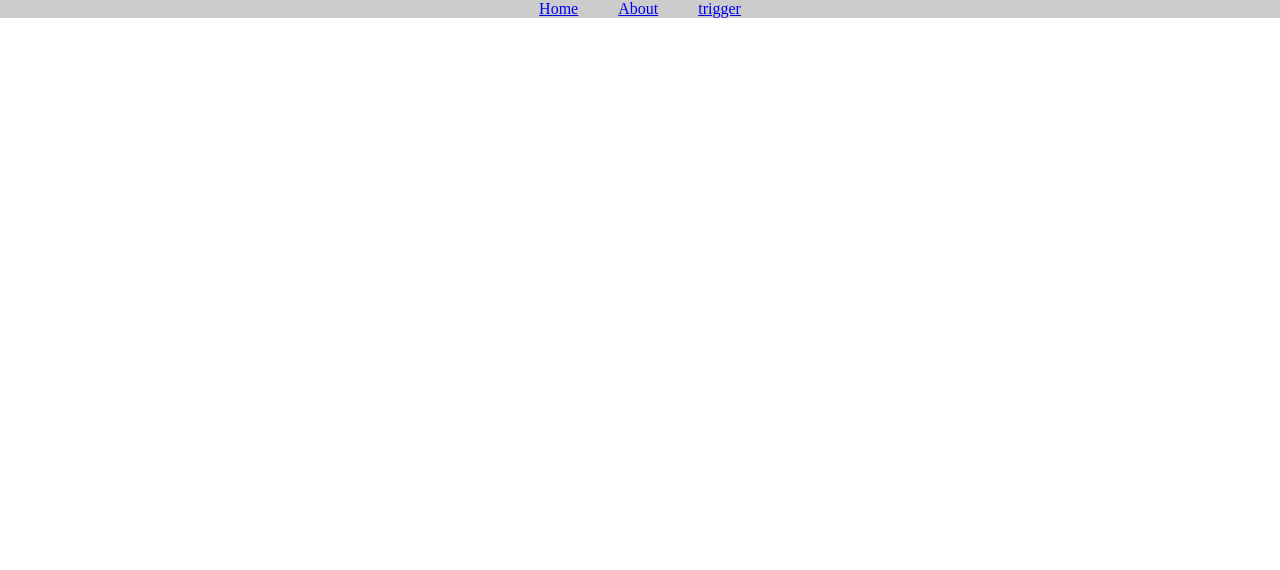
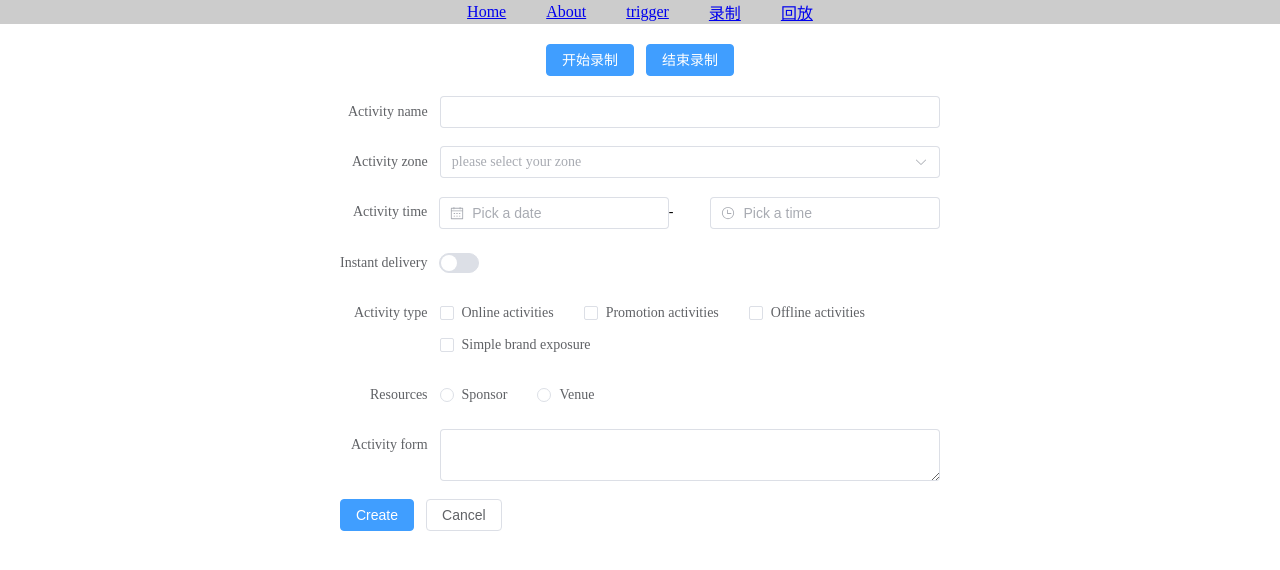
Before and after one commit to wangchunhuas/sourcemap-demo, a Vue app: page /#/record in a window 1280 px wide. Before the commit this address had no page. Shown: the top 570 px of the page. Built offline with nearby package versions, Linux system fonts and the light colour scheme.

Commit message:
rrweb:操作录像回放

```diff
--- a/package.json
+++ b/package.json
@@ -12,6 +12,9 @@
     "axios": "^1.7.8",
     "element-plus": "^2.9.0",
     "error-stack-parser": "^2.1.4",
+    "pinia": "^2.3.0",
+    "rrweb": "^2.0.0-alpha.4",
+    "rrweb-player": "^1.0.0-alpha.4",
     "source-map-js": "^1.2.1",
     "vue": "^3.5.12",
     "vue-router": "^4.5.0"
--- a/src/App.vue
+++ b/src/App.vue
@@ -4,6 +4,8 @@
       <div><router-link to="/">Home</router-link></div>
       <div><router-link to="/about">About</router-link></div>
       <div><router-link to="/error">trigger</router-link></div>
+      <div><router-link to="/record">录制</router-link></div>
+      <div><router-link to="/play">回放</router-link></div>
     </div>
     <div class="viewcontent">
       <router-view></router-view>
--- a/src/main.js
+++ b/src/main.js
@@ -4,10 +4,13 @@
 import "element-plus/dist/index.css";
 import router from "./router/index";
 import ErrorStackParser from "error-stack-parser";
+import { createPinia } from "pinia";
 import sourceMapReflectErrorCode from "./utils/index";
+const pinia = createPinia();
 const app = createApp(App);
 app.use(router);
 app.use(ElementPlus);
+app.use(pinia);
 app.config.errorHandler = (err, vm) => {
   const errorStack = ErrorStackParser.parse(err);
   // sourceMapReflectErrorCode(errorStack[0]);
--- /dev/null
+++ b/src/pages/PlayScreen.vue
@@ -0,0 +1,41 @@
+<template>
+  <div class="play-container">
+    <div class="btn">
+      <el-button @click="onPlayHandle" type="primary">回放录像</el-button>
+    </div>
+
+    <div id="playInfos"></div>
+  </div>
+</template>
+<script setup>
+import rrwebPlayer from "rrweb-player";
+import { useEventsStore } from "../stores/events";
+import "rrweb-player/dist/style.css";
+const eventsStore = useEventsStore();
+let events = eventsStore.getEvents();
+
+const onPlayHandle = () => {
+  if (events.length === 0) return;
+  new rrwebPlayer({
+    target: document.querySelector("#playInfos"),
+    props: {
+      events,
+    },
+  });
+};
+</script>
+<style scoped>
+.btn {
+  display: flex;
+  justify-content: center;
+  align-content: center;
+
+  margin: 10px 0;
+}
+
+#playInfos {
+  display: flex;
+  justify-content: center;
+  align-content: center;
+}
+</style>
--- /dev/null
+++ b/src/pages/ScreenRecord.vue
@@ -0,0 +1,117 @@
+<template>
+  <div class="rrweb-container">
+    <div class="rrweb-action">
+      <el-button type="primary" @click="onStartHandle">开始录制</el-button>
+      <el-button type="primary" @click="onStopHandle">结束录制</el-button>
+    </div>
+    <el-form :model="form" label-width="auto" style="max-width: 600px">
+      <el-form-item label="Activity name">
+        <el-input v-model="form.name" />
+      </el-form-item>
+      <el-form-item label="Activity zone">
+        <el-select v-model="form.region" placeholder="please select your zone">
+          <el-option label="Zone one" value="shanghai" />
+          <el-option label="Zone two" value="beijing" />
+        </el-select>
+      </el-form-item>
+      <el-form-item label="Activity time">
+        <el-col :span="11">
+          <el-date-picker
+            v-model="form.date1"
+            type="date"
+            placeholder="Pick a date"
+            style="width: 100%"
+          />
+        </el-col>
+        <el-col :span="2" class="text-center">
+          <span class="text-gray-500">-</span>
+        </el-col>
+        <el-col :span="11">
+          <el-time-picker
+            v-model="form.date2"
+            placeholder="Pick a time"
+            style="width: 100%"
+          />
+        </el-col>
+      </el-form-item>
+      <el-form-item label="Instant delivery">
+        <el-switch v-model="form.delivery" />
+      </el-form-item>
+      <el-form-item label="Activity type">
+        <el-checkbox-group v-model="form.type">
+          <el-checkbox value="Online activities" name="type">
+            Online activities
+          </el-checkbox>
+          <el-checkbox value="Promotion activities" name="type">
+            Promotion activities
+          </el-checkbox>
+          <el-checkbox value="Offline activities" name="type">
+            Offline activities
+          </el-checkbox>
+          <el-checkbox value="Simple brand exposure" name="type">
+            Simple brand exposure
+          </el-checkbox>
+        </el-checkbox-group>
+      </el-form-item>
+      <el-form-item label="Resources">
+        <el-radio-group v-model="form.resource">
+          <el-radio value="Sponsor">Sponsor</el-radio>
+          <el-radio value="Venue">Venue</el-radio>
+        </el-radio-group>
+      </el-form-item>
+      <el-form-item label="Activity form">
+        <el-input v-model="form.desc" type="textarea" />
+      </el-form-item>
+      <el-form-item>
+        <el-button type="primary" @click="onSubmit">Create</el-button>
+        <el-button>Cancel</el-button>
+      </el-form-item>
+    </el-form>
+  </div>
+</template>
+<script setup>
+import * as rrweb from "rrweb";
+import { reactive } from "vue";
+import { useEventsStore } from "../stores/events";
+const eventsStore = useEventsStore();
+let events = [];
+let stopFn = null;
+const onStartHandle = () => {
+  stopFn = rrweb.record({
+    emit: (event) => {
+      console.log(JSON.stringify(event));
+      events.push(event);
+    },
+  });
+};
+const onStopHandle = () => {
+  if (!stopFn) return;
+  stopFn();
+  eventsStore.setEvents(events);
+};
+const form = reactive({
+  name: "",
+  region: "",
+  date1: "",
+  date2: "",
+  delivery: false,
+  type: [],
+  resource: "",
+  desc: "",
+});
+
+const onSubmit = () => {
+  console.log("submit!");
+};
+</script>
+<style scoped>
+.rrweb-container {
+  display: flex;
+  flex-direction: column;
+  justify-content: center;
+  align-items: center;
+}
+.rrweb-action {
+  margin: 20px 0;
+}
+</style>
--- a/src/router/index.js
+++ b/src/router/index.js
@@ -17,6 +17,16 @@
     path: "/error",
     component: Error,
   },
+  {
+    name: "record",
+    path: "/record",
+    component: () => import("../pages/ScreenRecord.vue"),
+  },
+  {
+    name: "play",
+    path: "/play",
+    component: () => import("../pages/playScreen.vue"),
+  },
 ];
 
 const router = createRouter({
--- /dev/null
+++ b/src/stores/events.js
@@ -0,0 +1,17 @@
+import { defineStore } from "pinia";
+export const useEventsStore = defineStore("events", {
+  state: () => {
+    return {
+      events: [],
+    };
+  },
+  getters: {},
+  actions: {
+    setEvents(_event) {
+      this.events = _event;
+    },
+    getEvents() {
+      return this.events;
+    },
+  },
+});
```
